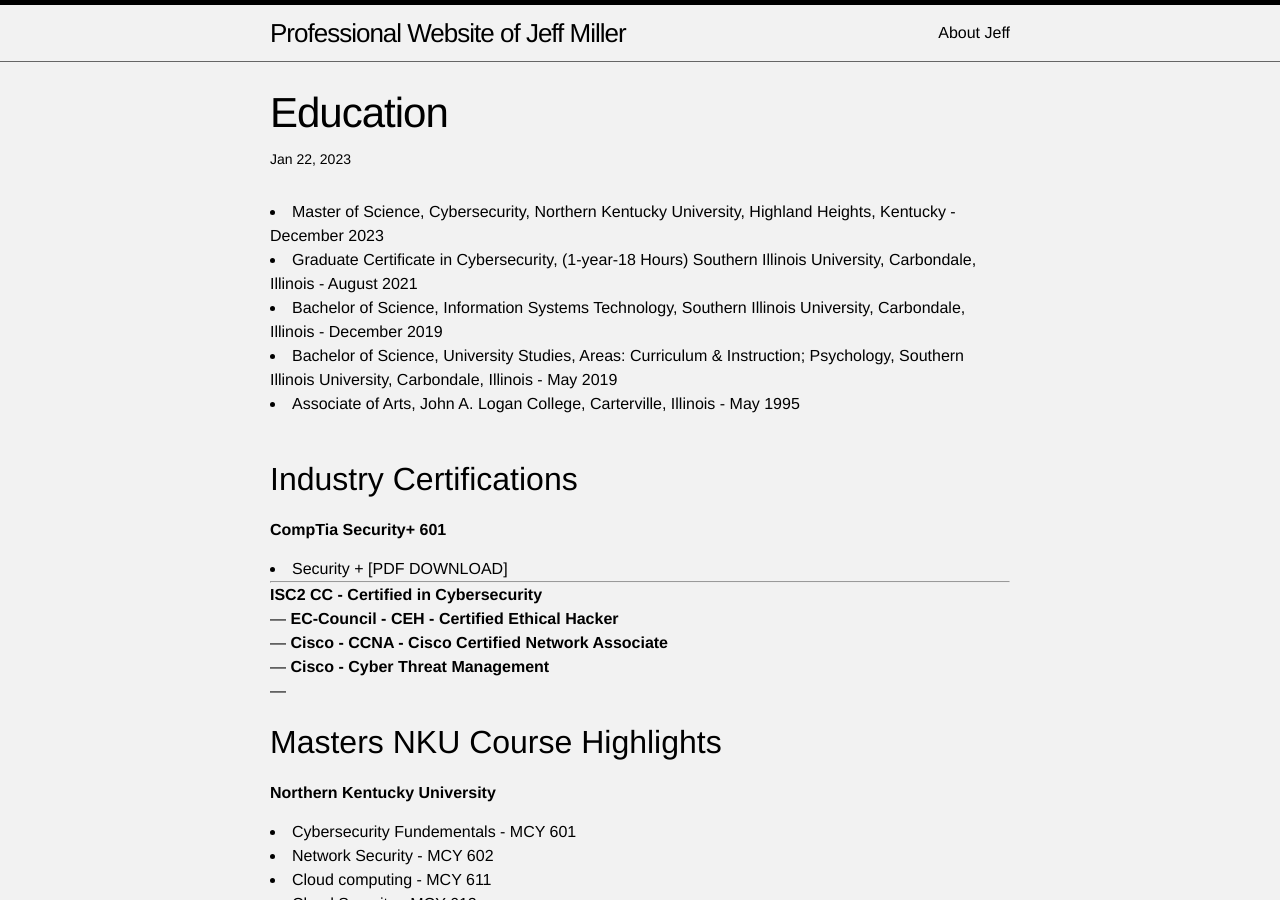
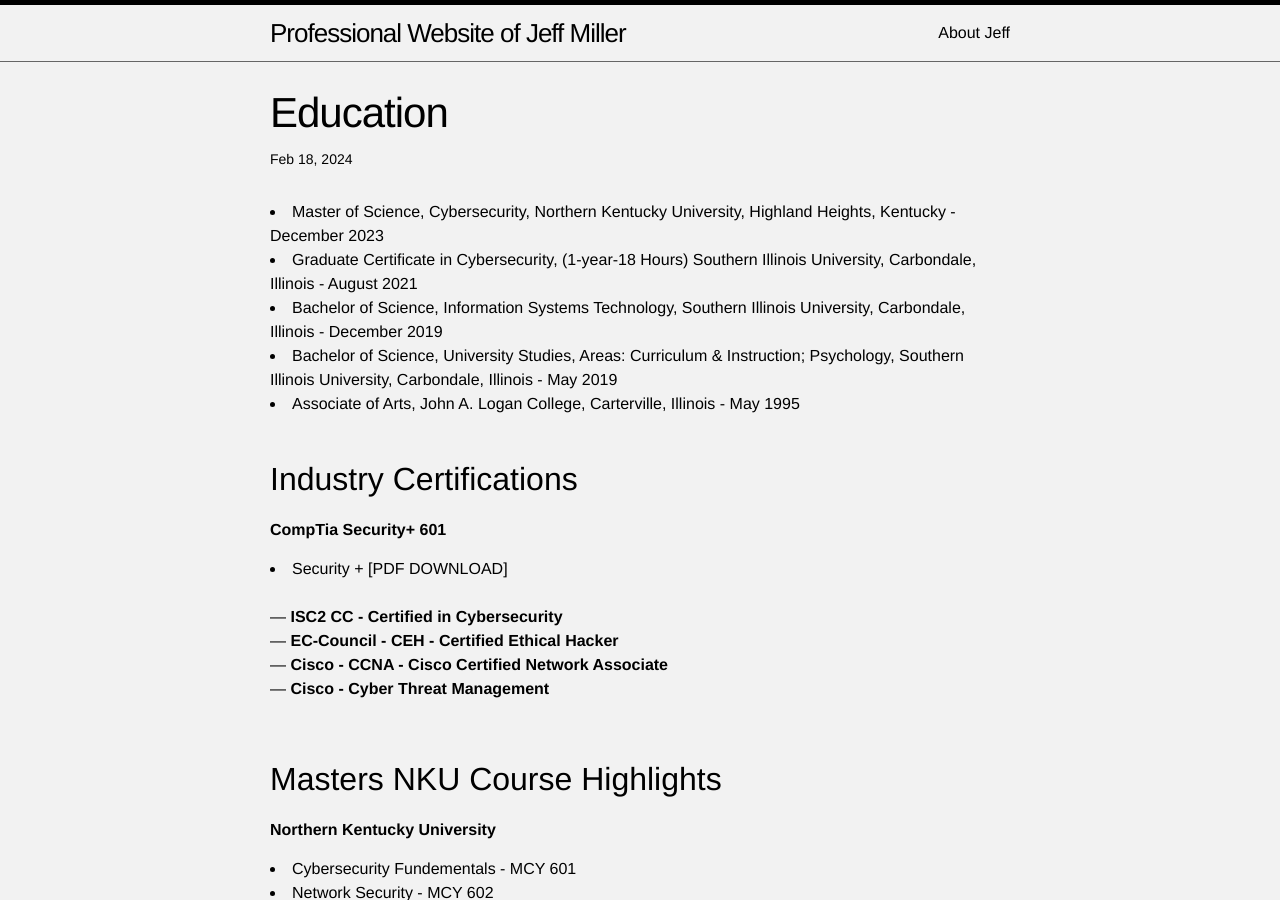
Before and after one commit to jmillersiu/jmillersiu.github.io, a Jekyll site: the page built from _posts/2023-01-22-education.markdown, in a window 1280 px wide and 900 px high. Built offline with Jekyll 4.4.1, drawn with Linux system fonts in a browser that asks for light colours.

Commit message:
Update 2023-01-22-education.markdown

```diff
--- a/_posts/2023-01-22-education.markdown
+++ b/_posts/2023-01-22-education.markdown
@@ -1,6 +1,6 @@
 ---
 layout: post
-date: 2023-01-22 13:11:36
+date: 2024-02-18 13:11:36
 title:  "Education"
 categories: jekyll update
 ---
@@ -22,18 +22,18 @@
 
 Industry Certifications
 ---
-**CompTia Security+ 601**
+**CompTia Security+ 601**<br>
 <li> <a href="https://www.credly.com/badges/575ce827-82b6-4e5c-b59e-4860ae926356/linked_in_profile">Security +</a>
-<a href="https://jmillersiu.github.io/assets/security.pdf" download>[PDF DOWNLOAD]</a></li>
+<a href="https://jmillersiu.github.io/assets/security.pdf" download>[PDF DOWNLOAD]</a></li><br>
 ---
-**ISC2 CC - Certified in Cybersecurity** <br>
+**ISC2 CC - Certified in Cybersecurity**<br>
 ---
-**EC-Council - CEH - Certified Ethical Hacker** <br>
+**EC-Council - CEH - Certified Ethical Hacker**<br>
 ---
-**Cisco - CCNA - Cisco Certified Network Associate** <br>
+**Cisco - CCNA - Cisco Certified Network Associate**<br>
 ---
-**Cisco - Cyber Threat Management** <br>
----
+**Cisco - Cyber Threat Management**<br>
+
 <br>
 
 Masters NKU Course Highlights
```
